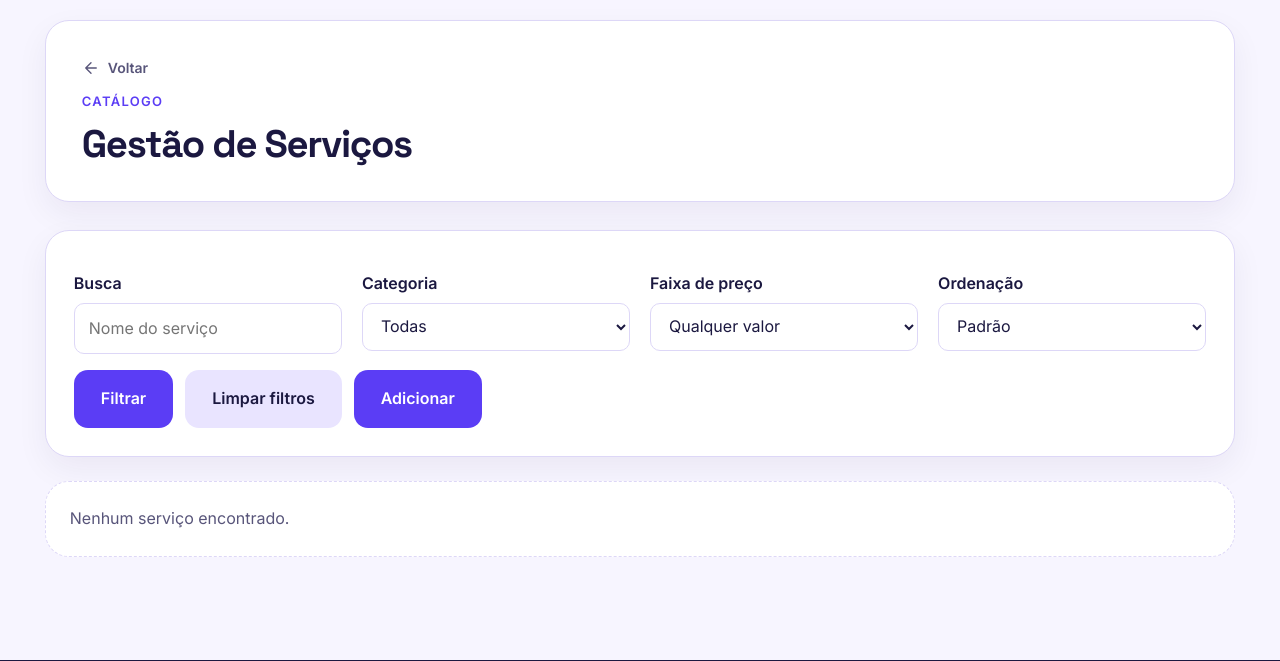
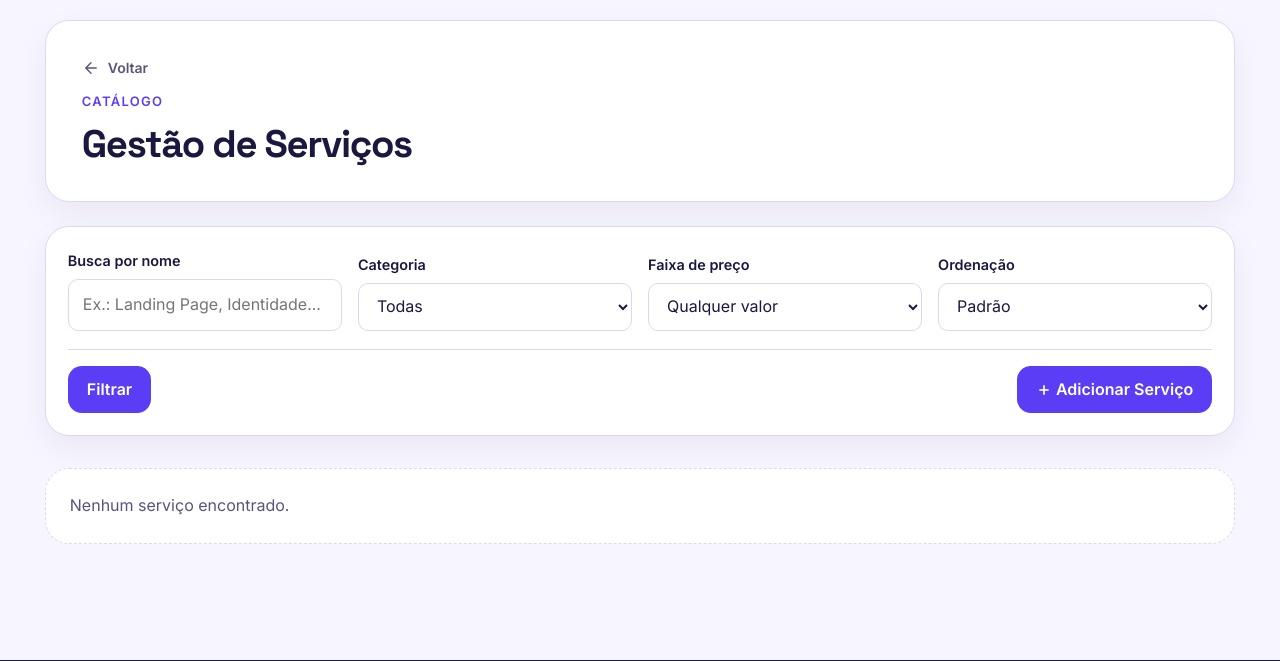
Before and after one commit to Carlosjun1or/DevWeb3, a Django app: page /catalogo/servicos/ in a window 1280 px wide. Shown: the part 84-745 px from the top of the page. Run offline with Django 5.2, Linux system fonts and the light colour scheme; the visitor is signed in with stand-in values (Sample User, id 1); data that the repository does not hold is empty; parts of the project's set-up code (start-up, migrations or seed data) failed here and were passed over.

Commit message:
feat(admin): padroniza filtros de servicos e pedidos com ordenacao e busca aprimoradas

```diff
--- a/trabalho01/catalogo/templates/servicos.html
+++ b/trabalho01/catalogo/templates/servicos.html
@@ -15,45 +15,53 @@
     </div>
   </section>
 
-  <section class="card" style="margin-top: 28px;">
+  <section class="filter-panel">
     <form method="get">
-      <div class="grid">
-        <div>
-          <label>Busca</label>
-          <input type="text" name="busca" value="{{ busca }}" placeholder="Nome do serviço" />
+      <div class="filter-grid">
+        <div class="filter-field">
+          <label for="id_busca">Busca por nome</label>
+          <input id="id_busca" type="text" name="busca" value="{{ busca }}" placeholder="Ex.: Landing Page, Identidade..." />
         </div>
-        <div>
-          <label>Categoria</label>
-          <select name="categoria">
+        <div class="filter-field">
+          <label for="id_categoria">Categoria</label>
+          <select id="id_categoria" name="categoria">
             <option value="">Todas</option>
-            {% for categoria in categorias %}
-              <option value="{{ categoria.id }}" {% if categoria.id|stringformat:'s' == categoria %}selected{% endif %}>{{ categoria.nome }}</option>
+            {% for cat in categorias %}
+              <option value="{{ cat.id }}" {% if cat.id|stringformat:'s' == categoria %}selected{% endif %}>{{ cat.nome }}</option>
             {% endfor %}
           </select>
         </div>
-        <div>
-          <label>Faixa de preço</label>
-          <select name="preco">
+        <div class="filter-field">
+          <label for="id_preco">Faixa de preço</label>
+          <select id="id_preco" name="preco">
             <option value="">Qualquer valor</option>
             <option value="baixo" {% if preco == 'baixo' %}selected{% endif %}>Até R$ 50</option>
             <option value="medio" {% if preco == 'medio' %}selected{% endif %}>R$ 51 a R$ 250</option>
             <option value="alto" {% if preco == 'alto' %}selected{% endif %}>Acima de R$ 250</option>
           </select>
         </div>
-        <div>
-          <label>Ordenação</label>
-          <select name="ordem">
+        <div class="filter-field">
+          <label for="id_ordem">Ordenação</label>
+          <select id="id_ordem" name="ordem">
             <option value="">Padrão</option>
-            <option value="nome" {% if ordem == 'nome' %}selected{% endif %}>Nome</option>
+            <option value="nome" {% if ordem == 'nome' %}selected{% endif %}>Nome (A-Z)</option>
             <option value="menor" {% if ordem == 'menor' %}selected{% endif %}>Menor preço</option>
             <option value="maior" {% if ordem == 'maior' %}selected{% endif %}>Maior preço</option>
           </select>
         </div>
       </div>
-      <div style="margin-top: 16px; display: flex; gap: 12px; flex-wrap: wrap;">
+      <div class="filter-actions">
         <button type="submit" class="button fill">Filtrar</button>
-        <a href="{% url 'servicos_admin' %}" class="button soft">Limpar filtros</a>
-        <a href="{% url 'add_servico' %}" class="button fill">Adicionar</a>
+        {% if busca or categoria or preco or ordem %}
+          <a href="{% url 'servicos_admin' %}" class="button soft">Limpar filtros</a>
+        {% endif %}
+        <a href="{% url 'add_servico' %}" class="button fill action-right">
+          <svg viewBox="0 0 24 24" width="16" height="16" stroke="currentColor" stroke-width="2.5" fill="none" style="margin-right: 4px; vertical-align: middle;">
+            <line x1="12" y1="5" x2="12" y2="19"></line>
+            <line x1="5" y1="12" x2="19" y2="12"></line>
+          </svg>
+          Adicionar Serviço
+        </a>
       </div>
     </form>
   </section>
--- a/trabalho01/projeto/static/css/style.css
+++ b/trabalho01/projeto/static/css/style.css
@@ -1076,17 +1076,80 @@ tbody tr:last-child td {
   margin: 0;
 }
 
-.product-search {
-  align-items: end;
+.product-search,
+.filter-panel {
   background: var(--white);
   border: 1px solid var(--line);
   border-radius: var(--radius-card);
   box-shadow: var(--shadow-card);
+  margin: 24px 0 32px;
+  padding: 22px;
+}
+
+.product-search {
+  align-items: end;
   display: grid;
   gap: 16px;
   grid-template-columns: minmax(0, 1fr) minmax(200px, 0.38fr) auto;
-  margin: 24px 0 42px;
-  padding: 22px;
+  margin-bottom: 42px;
+}
+
+.filter-grid {
+  align-items: end;
+  display: grid;
+  gap: 16px;
+  grid-template-columns: repeat(auto-fit, minmax(180px, 1fr));
+}
+
+.filter-field {
+  min-width: 0;
+}
+
+.filter-field label {
+  color: var(--ink);
+  display: block;
+  font-size: 0.9rem;
+  font-weight: 600;
+  margin: 0 0 7px;
+}
+
+.filter-field input,
+.filter-field select {
+  min-height: 48px;
+  width: 100%;
+}
+
+.filter-actions {
+  align-items: center;
+  display: flex;
+  flex-wrap: wrap;
+  gap: 8px;
+  margin-top: 18px;
+  padding-top: 16px;
+  border-top: 1px solid var(--line);
+}
+
+.filter-actions .button {
+  min-height: 44px;
+  padding: 10px 18px;
+  white-space: nowrap;
+}
+
+.filter-actions .action-right {
+  margin-left: auto;
+}
+
+@media (max-width: 760px) {
+  .filter-actions {
+    flex-direction: column;
+    align-items: stretch;
+  }
+  .filter-actions .button,
+  .filter-actions .action-right {
+    margin-left: 0;
+    width: 100%;
+    text-align: center;
+  }
 }
 
 .product-search-field,
--- a/trabalho01/projeto/templates/base.html
+++ b/trabalho01/projeto/templates/base.html
@@ -9,7 +9,7 @@
     <link rel="preconnect" href="https://fonts.googleapis.com" />
     <link rel="preconnect" href="https://fonts.gstatic.com" crossorigin />
     <link href="https://fonts.googleapis.com/css2?family=Inter:wght@400;600&family=Space+Grotesk:wght@500;700&display=swap" rel="stylesheet" />
-    <link rel="stylesheet" href="{% static 'css/style.css' %}?v=12" />
+    <link rel="stylesheet" href="{% static 'css/style.css' %}?v=13" />
     {% block extra_css %}{% endblock %}
   </head>
   <body>
```
Also changed, not shown: trabalho01/pedidos/templates/pedidos_admin.html (+25 -9 lines), trabalho01/pedidos/views.py (+19 -1 lines).
